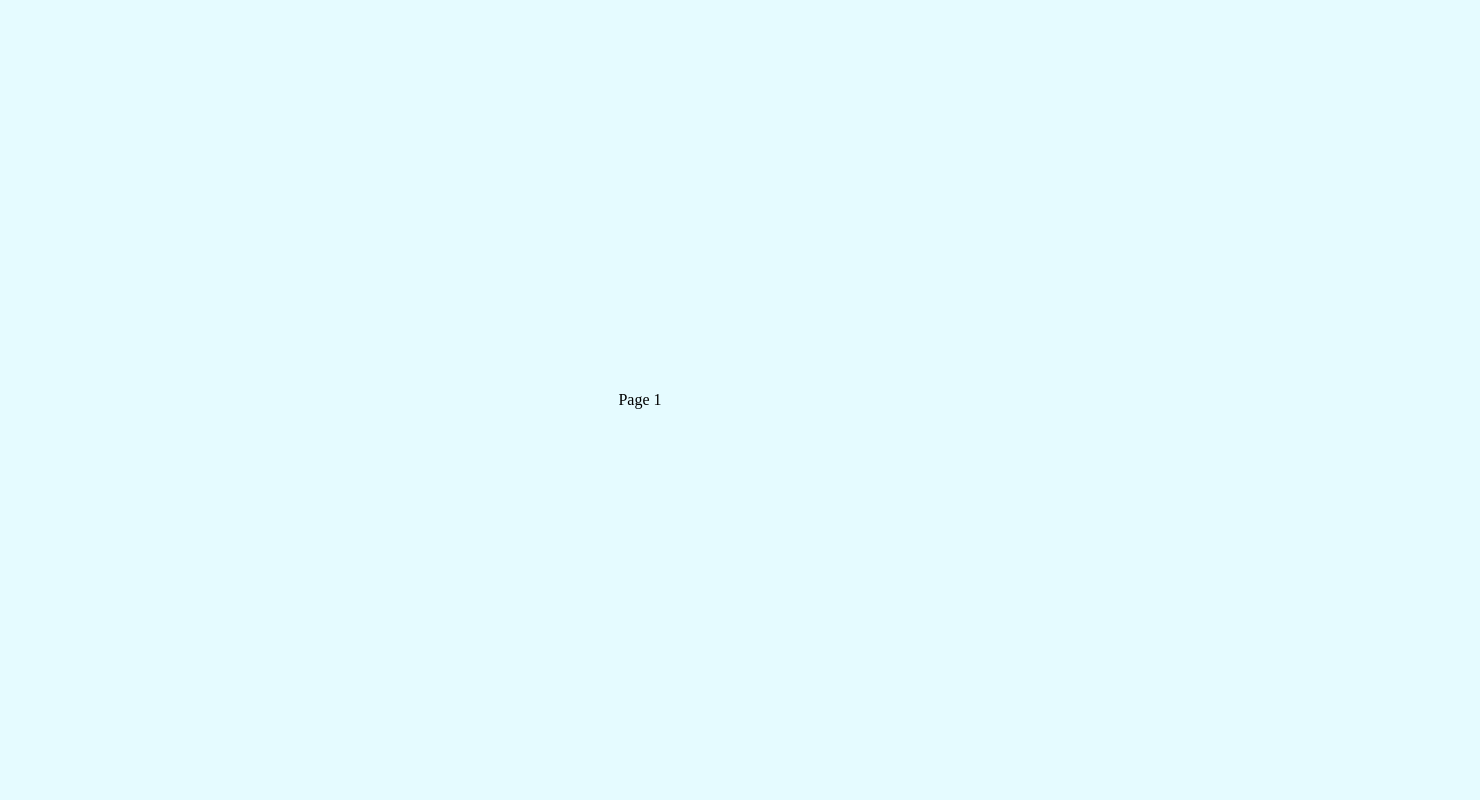
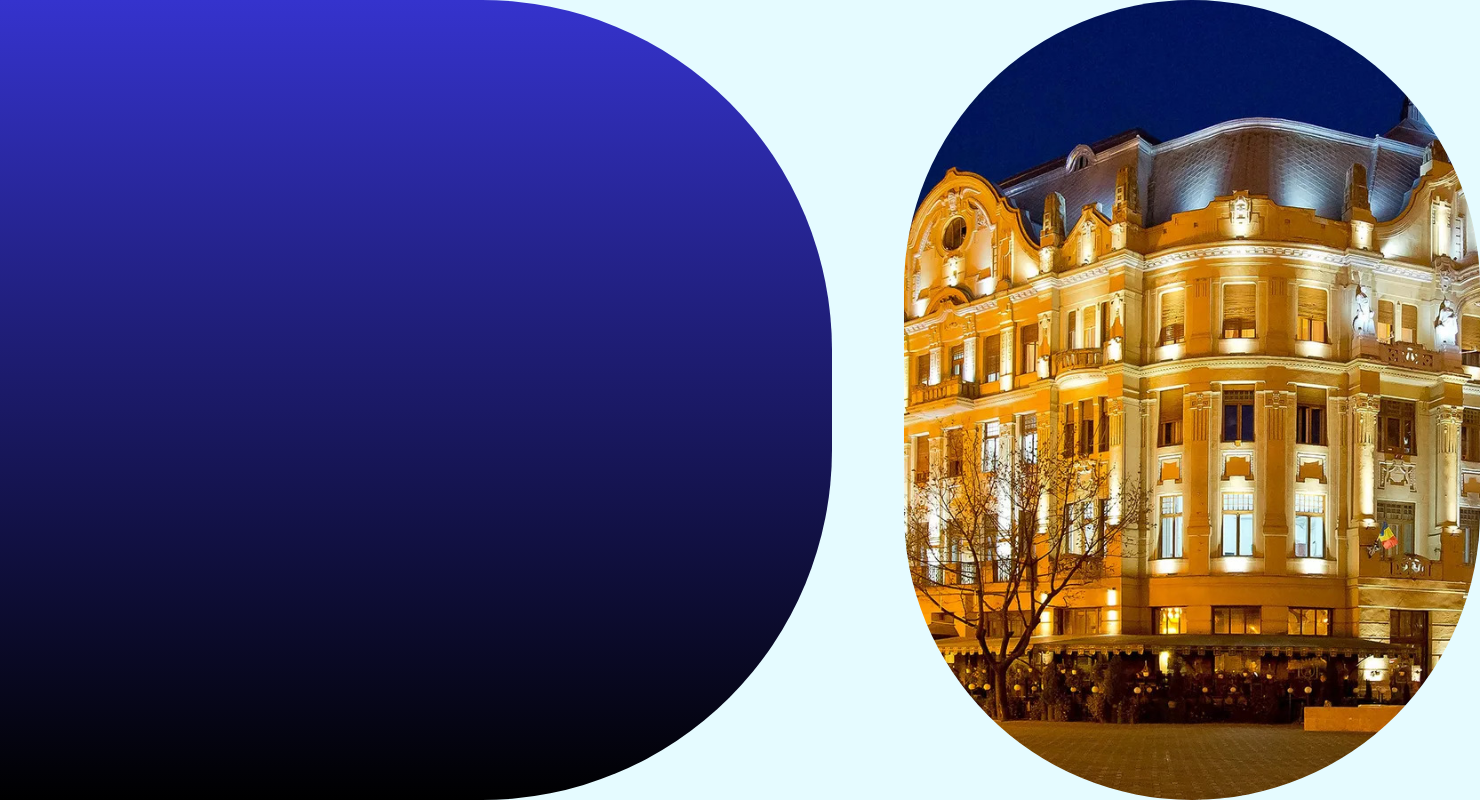
Before and after one commit to dcirjaliu/bachelor-thesis-booking-app, a React (Vite) app in the folder booking-app/frontend/: page / in a window 1280 px wide. Shown: the whole page, 1480 px wide, since content can reach past the window. Built offline with nearby package versions, Linux system fonts and the light colour scheme.

Commit message:
feat(ui-index.page):created the structure for the design of the landing page

```diff
--- /dev/null
+++ b/booking-app/frontend/src/components/AccentShape/AccentShape.jsx
@@ -0,0 +1,7 @@
+import styles from "./AccentShape.module.scss";
+
+function AccentShape() {
+  return <div className={styles.shape}></div>;
+}
+
+export default AccentShape;
--- /dev/null
+++ b/booking-app/frontend/src/components/AccentShape/AccentShape.module.scss
@@ -0,0 +1,8 @@
+@use "../../global_styles/variables" as v;
+
+.shape {
+  height: v.$height;
+  width: 65%;
+  background: v.$accent-shape-color;
+  border-radius: 0 350px 350px 0;
+}
--- /dev/null
+++ b/booking-app/frontend/src/components/HeroImage/HeroImage.jsx
@@ -0,0 +1,12 @@
+import styles from "./HeroImage.module.scss";
+import image from "../../assets/images/HeroImage.jpg";
+
+function HeroImage() {
+  return (
+    <div className={styles.shape}>
+      <img src={image} />
+    </div>
+  );
+}
+
+export default HeroImage;
--- /dev/null
+++ b/booking-app/frontend/src/components/HeroImage/HeroImage.module.scss
@@ -0,0 +1,17 @@
+@use "../../global_styles/variables" as v;
+
+.shape {
+  height: v.$height;
+  width: 45%;
+  border-radius: 350px 350px 350px 350px;
+  background-color: black;
+  overflow: hidden;
+  position: absolute;
+  right: -200px;
+}
+
+.shape img {
+  width: 100%;
+  height: 100%;
+  object-fit: cover;
+}
--- a/booking-app/frontend/src/global_styles/_variables.scss
+++ b/booking-app/frontend/src/global_styles/_variables.scss
@@ -4,3 +4,12 @@ $bg-color: #e5fbff;
 //pages height and width
 $height: 100vh;
 $width: 100vw;
+
+//accent shape colors
+$accent-shape-color-gr-1: black;
+$accent-shape-color-gr-2: #3533cd;
+$accent-shape-color: linear-gradient(
+  to top,
+  $accent-shape-color-gr-1,
+  $accent-shape-color-gr-2
+);
--- a/booking-app/frontend/src/main.scss
+++ b/booking-app/frontend/src/main.scss
@@ -6,4 +6,5 @@
   padding: 0;
   box-sizing: border-box;
   background-color: v.$bg-color;
+  overflow: hidden;
 }
--- a/booking-app/frontend/src/pages/Index/Index.jsx
+++ b/booking-app/frontend/src/pages/Index/Index.jsx
@@ -1,10 +1,15 @@
 import styles from "./Index.module.scss";
+import AccentShape from "../../components/AccentShape/AccentShape";
+import HeroImage from "../../components/HeroImage/HeroImage";
 
 function Index() {
   return (
     <div className={styles.snapContainer}>
       <section className={styles.page} id="page1">
-        Page 1
+        <div className={styles.page1}>
+          <AccentShape />
+          <HeroImage />
+        </div>
       </section>
       <section className={styles.page} id="page2">
         Page 2
--- a/booking-app/frontend/src/pages/Index/Index.module.scss
+++ b/booking-app/frontend/src/pages/Index/Index.module.scss
@@ -13,7 +13,12 @@
   width: v.$width;
   scroll-snap-align: start;
   scroll-snap-stop: always;
+}
+
+.page1 {
   display: flex;
-  justify-content: center;
-  align-items: center;
+  flex-wrap: nowrap;
+  justify-content: flex-start;
+  flex-direction: row;
+  gap: 10px;
 }
```
Also changed, not shown: booking-app/frontend/src/assets/images/HeroImage.jpg (added).
